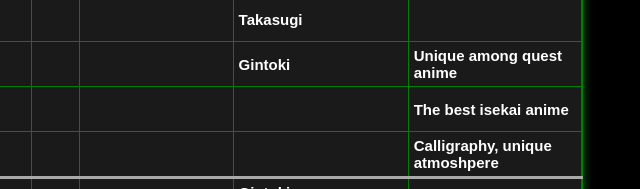
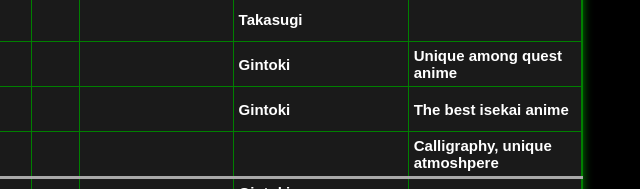
Before and after one commit to katsu-rap/Gintama-website, a website: page Gintamasite/animelist table.html in a window 1280 px wide. Shown: the part 1271-1460 px from the top of the page, 633-1273 px from the left. Drawn offline with Linux system fonts and the light colour scheme.

Commit message:
adding voice actor

```diff
--- a/Gintamasite/animelist table.html
+++ b/Gintamasite/animelist table.html
@@ -484,7 +484,7 @@
             <tr><td>Paradise Kiss</td><td style="text-align: center;">12</td><td>top 7</td><td></td><td>x</td><td></td><td>yes (Tommy february6+Franz Ferdinand)</td><td></td><td></td></tr>
             <tr><td><div class="rank">6</div></td><td>Ouran high school</td><td>26</td><td>top 7</td><td>x</td><td></td><td></td><td></td><td>Takasugi</td><td></td></tr>
             <tr><td rowspan="3"><div class="rank">7</div></td><td>Seven deadly sins</td><td>100</td><td>top 7</td><td></td><td></td><td></td><td></td><td>Gintoki</td><td>Unique among quest anime</td></tr>
-            <tr><td>Mushoku Tensei- Jobless reincarnation</td><td style="text-align: center;">50</td><td>top 7</td><td></td><td>x</td><td></td><td></td><td></td><td>The best isekai anime</td></tr>
+            <tr><td>Mushoku Tensei- Jobless reincarnation</td><td style="text-align: center;">50</td><td>top 7</td><td></td><td>x</td><td></td><td></td><td>Gintoki</td><td>The best isekai anime</td></tr>
             <tr><td>Barakamon</td><td style="text-align: center;">12</td><td>top 7</td><td></td><td></td><td></td><td></td><td></td><td>Calligraphy, unique atmoshpere</td></tr><tr style="border-top:2.5pt solid darkgray;"><td></td><td>Aho girl</td><td>12</td><td>minigintama</td><td></td><td></td><td></td><td></td><td>Gintoki</td><td></td></tr>
             <tr><td></td><td>Daily life of high school boys</td><td>12</td><td>minigintama</td><td></td><td></td><td></td><td></td><td>Gintoki</td><td></td></tr>
             <tr><td></td><td>Devil may cry (2007)</td><td>12</td><td>Gintama 2</td><td></td><td></td><td></td><td></td><td></td><td>Gintama-like, the animation NOT the netflix TV-series!!</td></tr>
```
